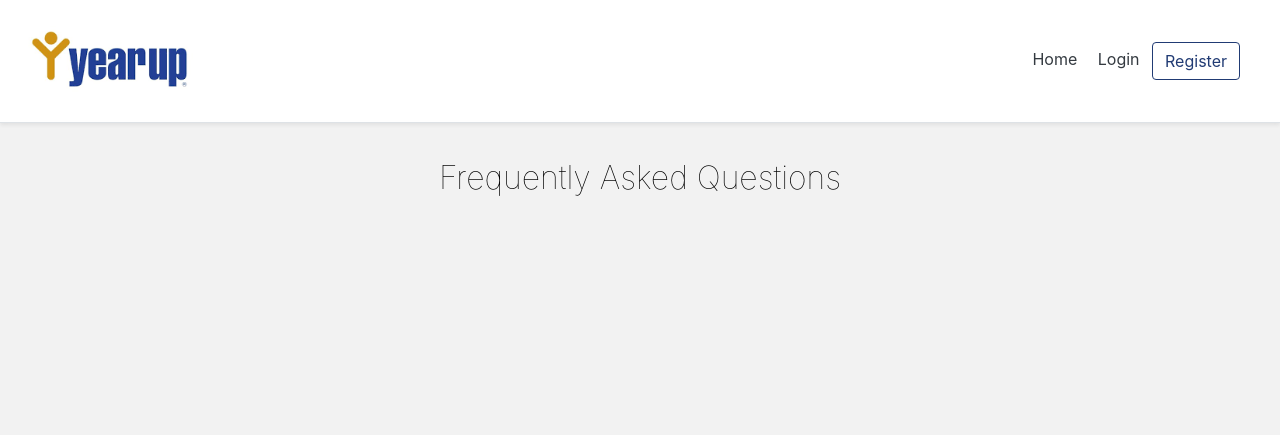
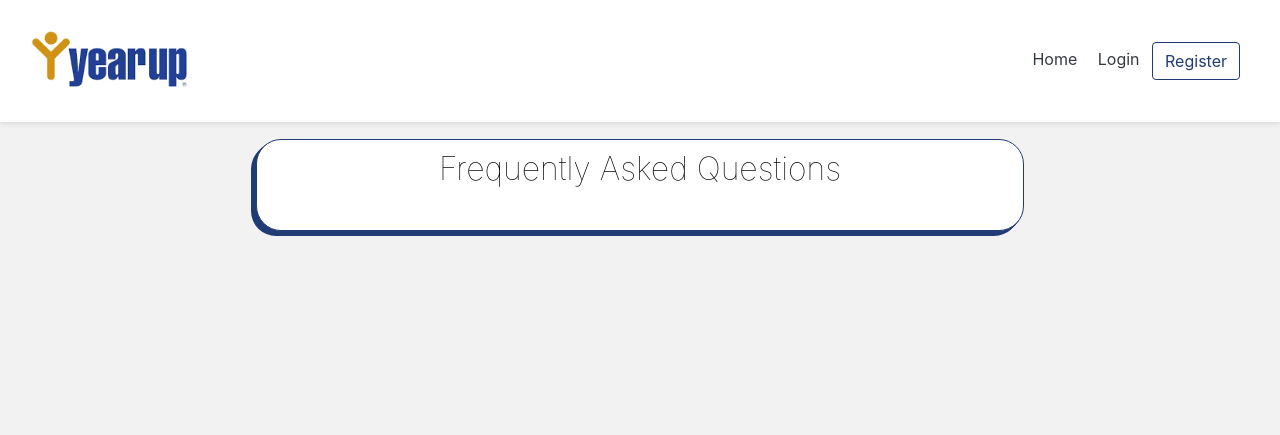
Before and after one commit to TheWITProject/MentorApp, a Django app: page /faq/ in a window 1280 px wide. Shown: the top 435 px of the page. Run offline with Django 3.2, Linux system fonts and the light colour scheme; some libraries are stand-ins or nearby versions.

Commit message:
faq page

```diff
--- a/userProfile/static/css/base.css
+++ b/userProfile/static/css/base.css
@@ -401,7 +401,22 @@ h5{
 }
 
 .faq_box{
-  margin:20px;
+
+  border-radius: 25px;
+  overflow:scroll;
+  align-items: stretch;
+  text-align: center;
+  max-width: 60%;
+  height: 70%;
+  padding: 10px;
+  margin: auto;
+  background-color: white;
+  border: 1px solid #213b74;
+  box-shadow:  -1px 1px #213b74,
+       -2px 2px #213b74,
+       -3px 3px #213b74,
+       -4px 4px #213b74,
+       -5px 5px #213b74;
 }
 
 .modal-backdrop {
```
Also changed, not shown: images/Screen_Shot_2020-05-28_at_12.05.00_PM.png (added), images/Screen_Shot_2020-05-28_at_12.05.00_PM_6RYCnMK.png (added), images/profileimage_2_7Dtq4zg.png (added), images/profileimage_2_WVgoTNK.png (added).
